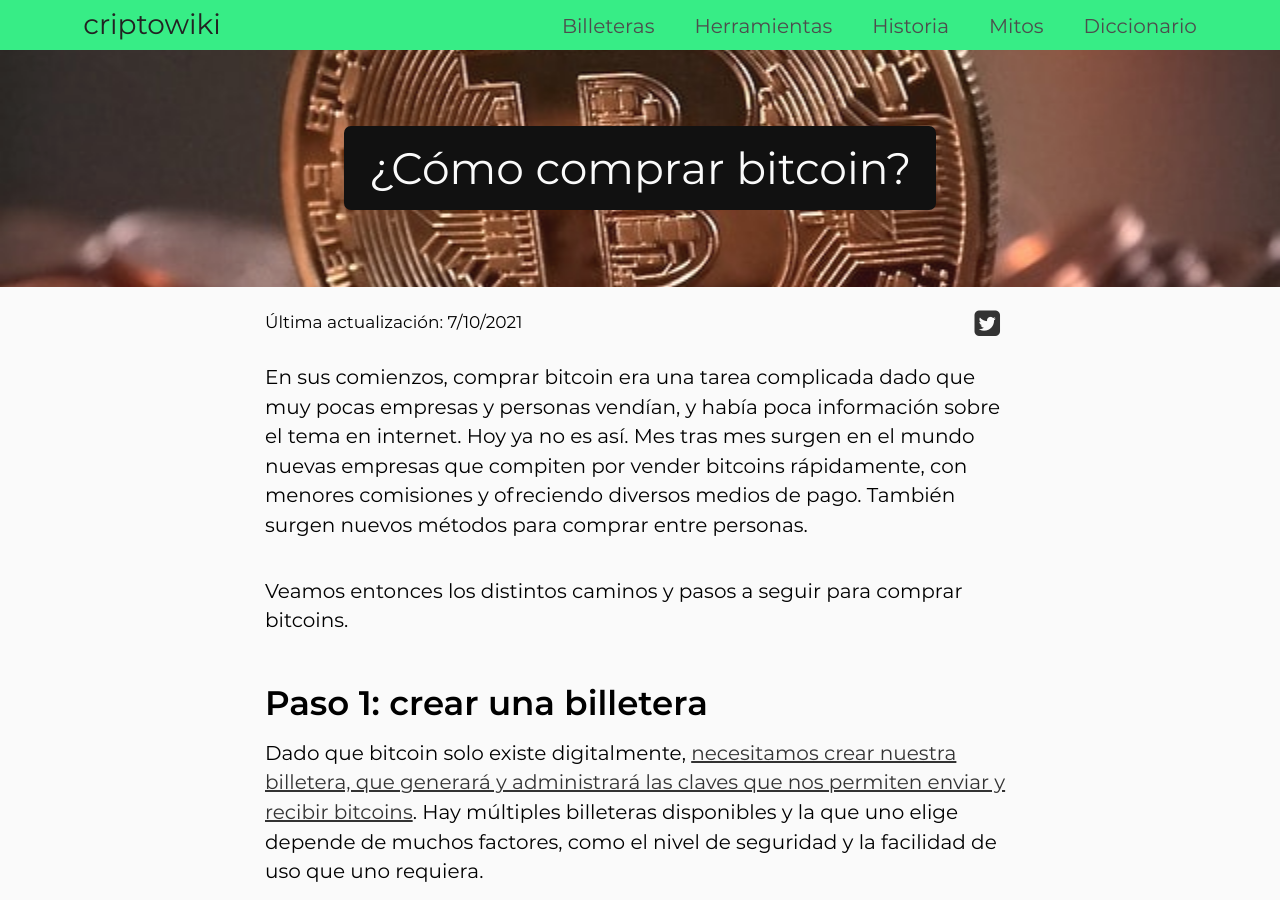
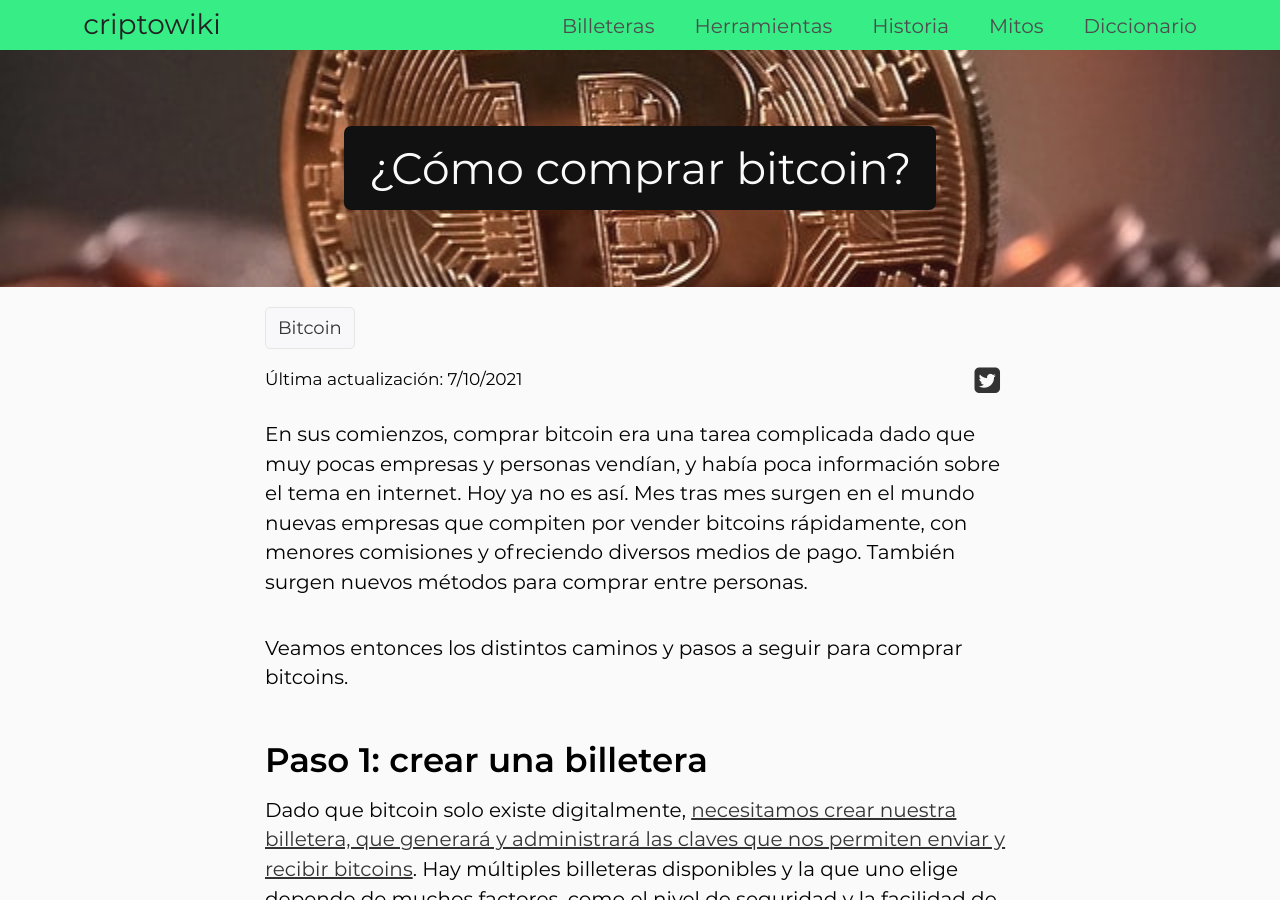
Before and after one commit to criptowiki/criptowiki, a Jekyll site: the page built from collections/_posts/bitcoin/2019-10-03-how-to-buy-bitcoin.md, in a window 1280 px wide and 900 px high. Built offline with Jekyll 4.4.1, drawn with Linux system fonts in a browser that asks for light colours; some web fonts are replaced.

Commit message:
Add breadcrumb to bitcoin articles

```diff
--- a/_layouts/article.html
+++ b/_layouts/article.html
@@ -11,6 +11,7 @@ css: article
 	</div>
 	<div id="article-body">
 		<div class="center">
+			<div class="breadcrumb"><a href="{{ site.baseurl }}/bitcoin/">Bitcoin</a></div>
 			<div id="article-meta">
 				<span id="article-time">
 					{% if page.updated %}
```
